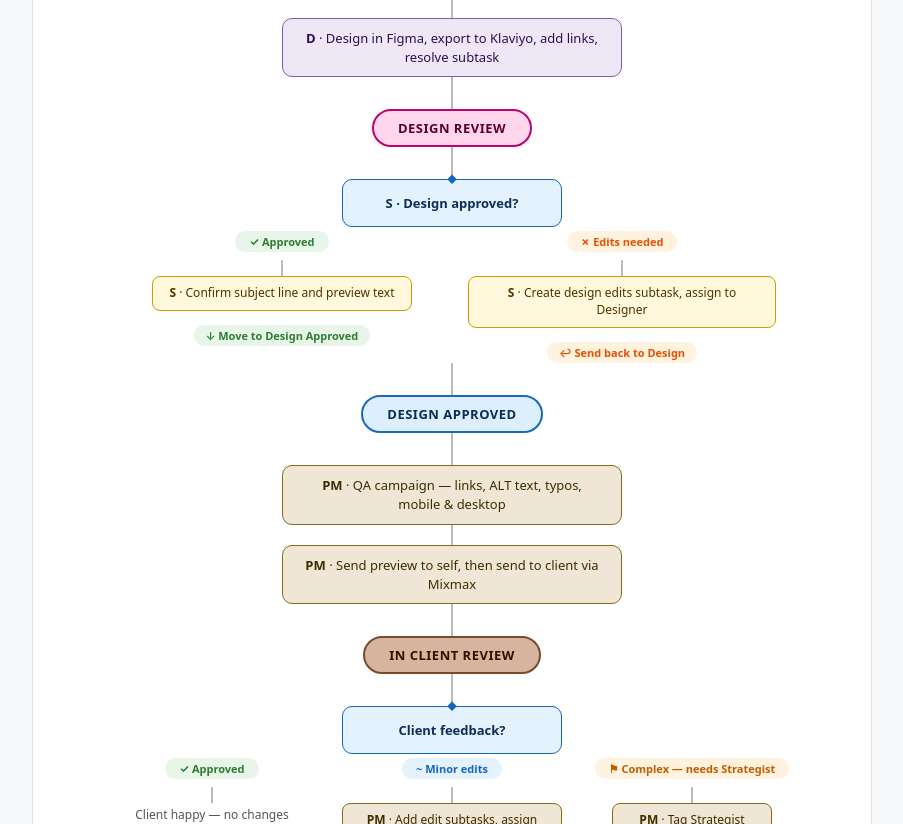
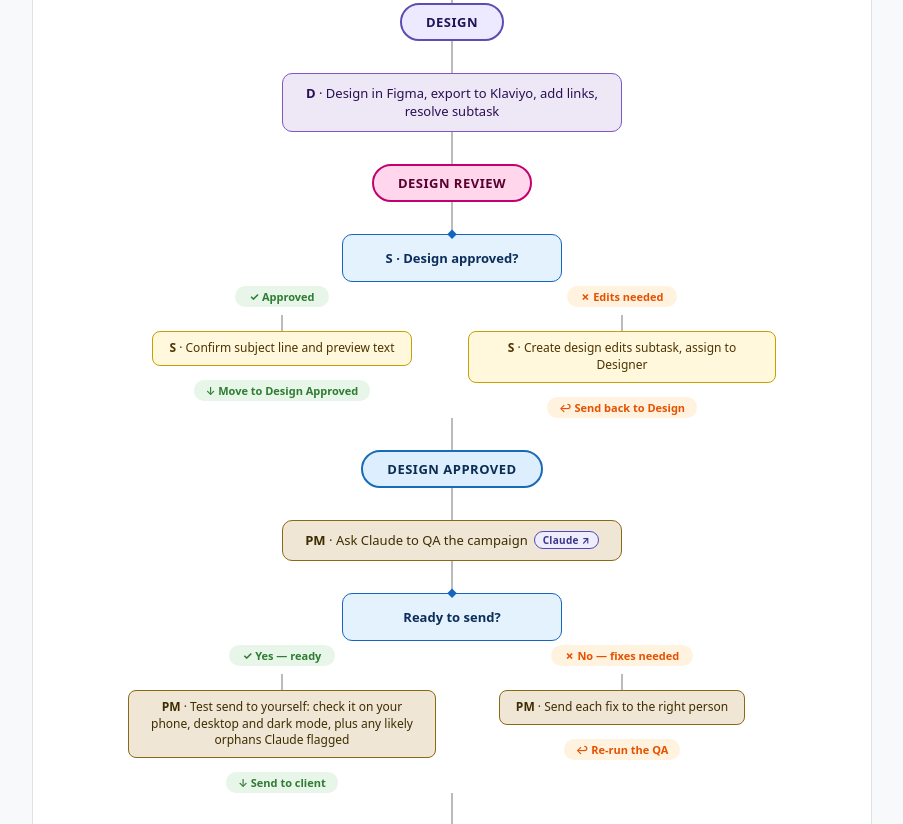
Before and after one commit to franluckandco/onboardingworkflows, a plain HTML site: page campaigns-workflow.html in a window 1280 px wide. Shown: the part 1976-2800 px from the top of the page, without its empty margins (188-1091 px from the left). Drawn offline with Linux system fonts and the light colour scheme.

Commit message:
Add Claude email QA step and Claude chips to campaigns workflow
- Legend: Claude chip for steps run with a Claude skill
- Post-call notes + template step links to its skills page
- Design Approved: Claude QA step, Ready to send? split, Mixmax send
- Client Reviewed loop: re-run the QA before re-sending

Co-Authored-By: Claude Opus 5.5 <noreply@anthropic.com>
Claude-Session: https://claude.ai/code/session_018MscpJNNt1u8MMuYQ3K1rj

```diff
--- a/campaigns-workflow.html
+++ b/campaigns-workflow.html
@@ -73,6 +73,9 @@
   .lbl-minor { background: #E3F2FD; color: #1565C0; }
   .lbl-approved { background: #E8F5E9; color: #2E7D32; }
 
+  .claude-chip { display: inline-block; font-size: 10px; font-weight: 700; letter-spacing: 0.3px; padding: 1px 8px; border-radius: 10px; background: #EEEDFE; border: 1px solid #534AB7; color: #3C3489; text-decoration: none; margin-left: 6px; vertical-align: 1px; font-style: normal; }
+  a.claude-chip:hover { background: #DCD9FB; }
+
   .section-note { font-size: 11px; color: #999; font-style: italic; text-align: center; margin: 4px 0 8px; }
 
   .hold-note { margin-top: 32px; padding: 16px 20px; background: #fafafa; border: 1px dashed #ccc; border-radius: 10px; text-align: center; font-size: 12px; color: #666; line-height: 1.5; display: flex; gap: 12px; justify-content: center; align-items: center; flex-wrap: wrap; }
@@ -94,6 +97,7 @@
       <span><i class="ldot" style="background:#FFF8DC;outline:1px solid #C5A000"></i>S – Strategist</span>
       <span><i class="ldot" style="background:#FCE4EC;outline:1px solid #C2185B"></i>C – Copywriter</span>
       <span><i class="ldot" style="background:#EDE7F6;outline:1px solid #7E57C2"></i>D – Designer</span>
+      <span><i class="claude-chip" style="margin-left:0">Claude</i>Step run with a Claude skill (click to see how it works)</span>
     </div>
 
     <div class="nodes">
@@ -152,7 +156,7 @@
 
       <div class="gap"><div class="pipe"></div></div>
 
-      <div class="n n-pm"><b>PM</b> · After the monthly call, ask Claude for post-call notes + campaign template (one ask)</div>
+      <div class="n n-pm"><b>PM</b> · After the monthly call, ask Claude for post-call notes + campaign template (one ask)<a class="claude-chip" href="https://app.clickup.com/8426227/v/dc/814qk-1142/814qk-28977" target="_blank" rel="noopener">Claude ↗</a></div>
       <div class="gap"><div class="pipe"></div></div>
 
       <!-- ===== STRATEGY ===== -->
@@ -254,9 +258,30 @@
       <div class="status st-dapp" id="design-approved">Design Approved</div>
       <div class="gap"><div class="pipe"></div></div>
 
-      <div class="n n-pm"><b>PM</b> · QA campaign — links, ALT text, typos, mobile &amp; desktop</div>
-      <div class="gap-sm"><div class="pipe"></div></div>
-      <div class="n n-pm"><b>PM</b> · Send preview to self, then send to client via Mixmax</div>
+      <div class="n n-pm" id="run-qa"><b>PM</b> · Ask Claude to QA the campaign<a class="claude-chip" href="https://app.clickup.com/8426227/v/dc/814qk-1142/814qk-28997" target="_blank" rel="noopener">Claude ↗</a></div>
+      <div class="gap"><div class="pipe"></div></div>
+
+      <div class="diamond">Ready to send?</div>
+
+      <div class="branch-row">
+        <div class="branch-side">
+          <span class="branch-label lbl-yes">✓ Yes — ready</span>
+          <div class="branch-connector"></div>
+          <div class="small-node n-pm"><b>PM</b> · Test send to yourself: check it on your phone, desktop and dark mode, plus any likely orphans Claude flagged</div>
+          <div style="height:8px"></div>
+          <a href="#send-client" class="res res-cont">↓ Send to client</a>
+        </div>
+        <div class="branch-side">
+          <span class="branch-label lbl-no">✗ No — fixes needed</span>
+          <div class="branch-connector"></div>
+          <div class="small-node n-pm"><b>PM</b> · Send each fix to the right person</div>
+          <div style="height:8px"></div>
+          <a href="#run-qa" class="res res-loop">↩ Re-run the QA</a>
+        </div>
+      </div>
+
+      <div class="gap"><div class="pipe"></div></div>
+      <div class="n n-pm" id="send-client"><b>PM</b> · Send to client via Mixmax</div>
       <div class="gap"><div class="pipe"></div></div>
 
       <!-- ===== IN CLIENT REVIEW ===== -->
@@ -307,7 +332,7 @@
         <div class="gap-sm"><div class="pipe"></div></div>
         <div class="n n-s"><b>S</b> · Review completed edits</div>
         <div style="height:8px"></div>
-        <a href="#design-approved" class="res res-loop">↩ Return to Design Approved for QA &amp; re-send to client</a>
+        <a href="#design-approved" class="res res-loop">↩ Return to Design Approved: re-run the QA, then re-send to the client</a>
       </div>
 
       <div class="gap"><div class="pipe"></div></div>
```
